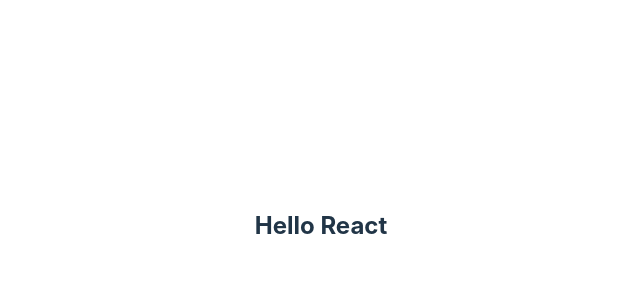
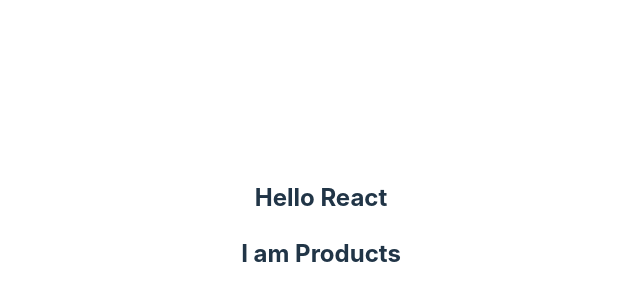
Before and after one commit to SK-Jabed/React-JS-First-Conceptual, a React (Vite) app: page / in a window 1280 px wide. Shown: the part 174-474 px from the top of the page, without its empty margins (319-959 px from the left). Built offline with nearby package versions, Linux system fonts and the light colour scheme.

Commit message:
Products JSX File Added

```diff
--- a/src/App.jsx
+++ b/src/App.jsx
@@ -1,4 +1,5 @@
 import './App.css'
+import Products from './components/Products/products'
 
 function App() {
 
@@ -6,7 +7,7 @@
     <>
 
       <h2>Hello React</h2>
-
+      <Products></Products>
     </>
   )
 }
--- /dev/null
+++ b/src/components/Products/Products.jsx
@@ -0,0 +1,9 @@
+import React from 'react'
+
+export default function Products() {
+  return (
+    <div>
+        <h2>I am Products</h2>
+    </div>
+  )
+}
```
